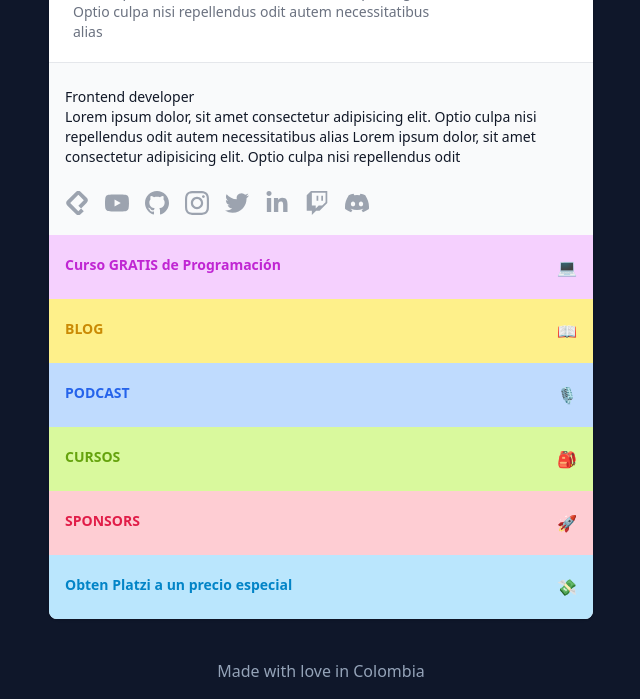
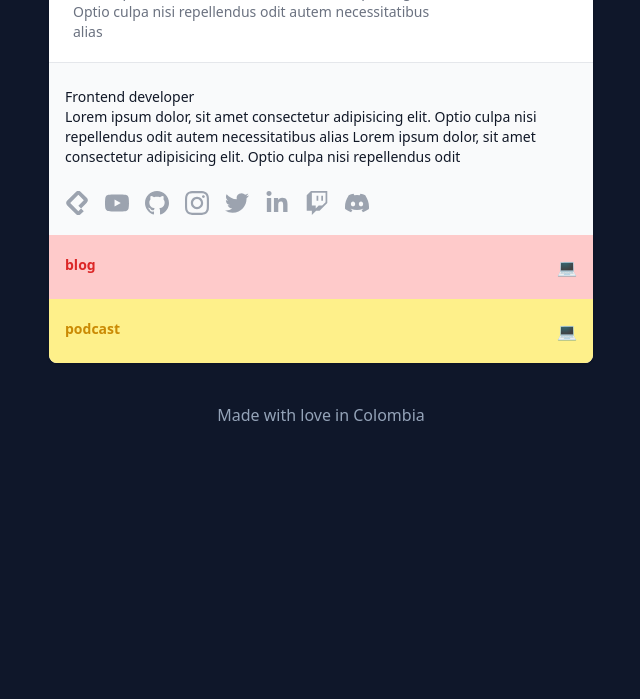
Before and after one commit to JuanDeossa/webpack-exercise, a website built with webpack: page public/index.html in a window 1280 px wide. Shown: the part 154-853 px from the top of the page, without its empty margins (319-959 px from the left). After the commit the page ends 800 px from the top, so only its background shows below. Built offline with nearby package versions, Linux system fonts and the light colour scheme.

Commit message:
before deploy

```diff
--- a/package.json
+++ b/package.json
@@ -4,14 +4,16 @@
   "description": "",
   "main": "index.js",
   "scripts": {
-    "test": "echo \"Error: no test specified\" && exit 1"
+    "build":"webpack --mode production",
+    "start":"webpack-dev-server --open --mode development"
   },
   "keywords": [],
   "author": "Juan Deossa",
   "license": "MIT",
   "devDependencies": {
     "webpack": "^5.74.0",
-    "webpack-cli": "^4.10.0"
+    "webpack-cli": "^4.10.0",
+    "webpack-dev-server": "^4.11.1"
   },
   "dependencies": {
     "-": "^0.0.1",
--- a/public/index.html
+++ b/public/index.html
@@ -117,48 +117,9 @@
             </div>
           </div>
         </div>
-        <div class="bg-fuchsia-200 px-4 py-5 w-full flex justify-between">
-          <a class="text-sm font-bold text-fuchsia-600 text-center hover:text-fuchsia-800 cursor-pointer"
-            href="" target="_blank">
-            Curso GRATIS de Programación
-          </a>
-          <span>💻</span>
-        </div>
-        <div class="bg-yellow-200 px-4 py-5 w-full flex justify-between">
-          <a class="text-sm font-bold text-yellow-600 text-center hover:text-yellow-800 cursor-pointer"
-            href="" target="_blank">
-            BLOG
-          </a>
-          <span>📖</span>
-        </div>
-        <div class="bg-blue-200 px-4 py-5 w-full flex justify-between">
-          <a class="text-sm font-bold text-blue-600 text-center hover:text-blue-800 cursor-pointer"
-            href="" target="_blank">
-            PODCAST
-          </a>
-          <span>🎙️</span>
-        </div>
-        <div class="bg-lime-200 px-4 py-5 w-full flex justify-between">
-          <a class="text-sm font-bold text-lime-600 text-center hover:text-lime-800 cursor-pointer"
-            href="" target="_blank">
-            CURSOS
-          </a>
-          <span>🎒</span>
-        </div>
-        <div class="bg-rose-200 px-4 py-5 w-full flex justify-between">
-          <a class="text-sm font-bold text-rose-600 text-center hover:text-rose-800 cursor-pointer"
-            href="" target="_blank">
-            SPONSORS
-          </a>
-          <span>🚀</span>
-        </div>
-        <div class="bg-sky-200 px-4 py-5 w-full flex justify-between">
-          <a class="text-sm font-bold text-sky-600 text-center hover:text-sky-800 cursor-pointer"
-            href="" target="_blank">
-            Obten Platzi a un precio especial
-          </a>
-          <span>💸</span>
-        </div>
+        <section id="links">
+
+        </section>
       </div>
     </div>
   </div>
--- a/src/index.js
+++ b/src/index.js
@@ -0,0 +1,56 @@
+console.log("hola");
+const $links = document.getElementById("links")
+const $name = document.querySelector("h1")
+
+const data = {
+    name: "Juan Ricardo",
+    nickname: "gndx",
+    description: "...",
+    avatar: "...",
+    social: [
+      {
+        name: "twitter",
+        url: "https://twitter.com/",
+        username: "",
+      },
+      {
+        name: "instagram",
+        url: "https://instagram.com/",
+        username: "",
+      },
+    ],
+    links: [
+      {
+        name: "blog",
+        url: "https://example.com/",
+        color: "red",
+        emoji: "📖",
+      },
+      {
+        name: "podcast",
+        url: "https://example.com/",
+        color: "yellow",
+        emoji: "💬",
+      },
+    ],
+    footer: "Made with Love on Colombia",
+  };
+
+  const main = ()=>{
+    let name = document.createTextNode(data?.name)
+    let links = data?.links?.map(link=>{
+        return `
+        <div class="bg-${link.color}-200 px-4 py-5 w-full flex justify-between">
+            <a class="text-sm font-bold text-${link.color}-600 text-center hover:text-${link.color}-800 cursor-pointer" href=${link.url} target="_blank">
+            ${link.name}
+            </a>
+        <span>💻</span>
+        </div>
+        `
+    }).join("")
+    let newItem = document.createElement("section")
+    newItem.innerHTML=links
+    $links.appendChild(newItem)
+    $name.appendChild(name)
+  }
+  main()
--- a/webpack.config.js
+++ b/webpack.config.js
@@ -25,7 +25,7 @@ module.exports={
         new HtmlWebpackPlugin({
             inject:true,
             template:"./public/index.html",
-            filename:"./public/index.html" //?
+            filename:"index.html"
         })
     ]
 }
```
Also changed, not shown: 1 other file.
